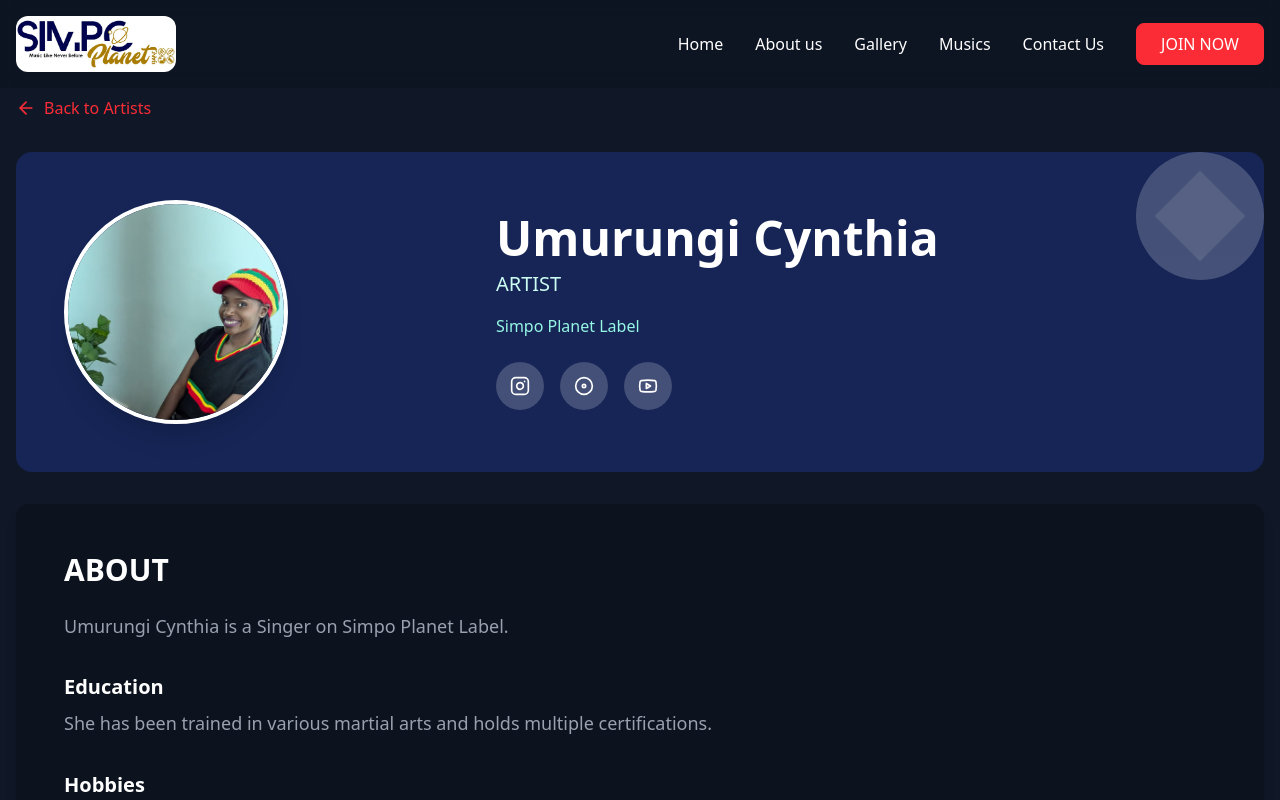
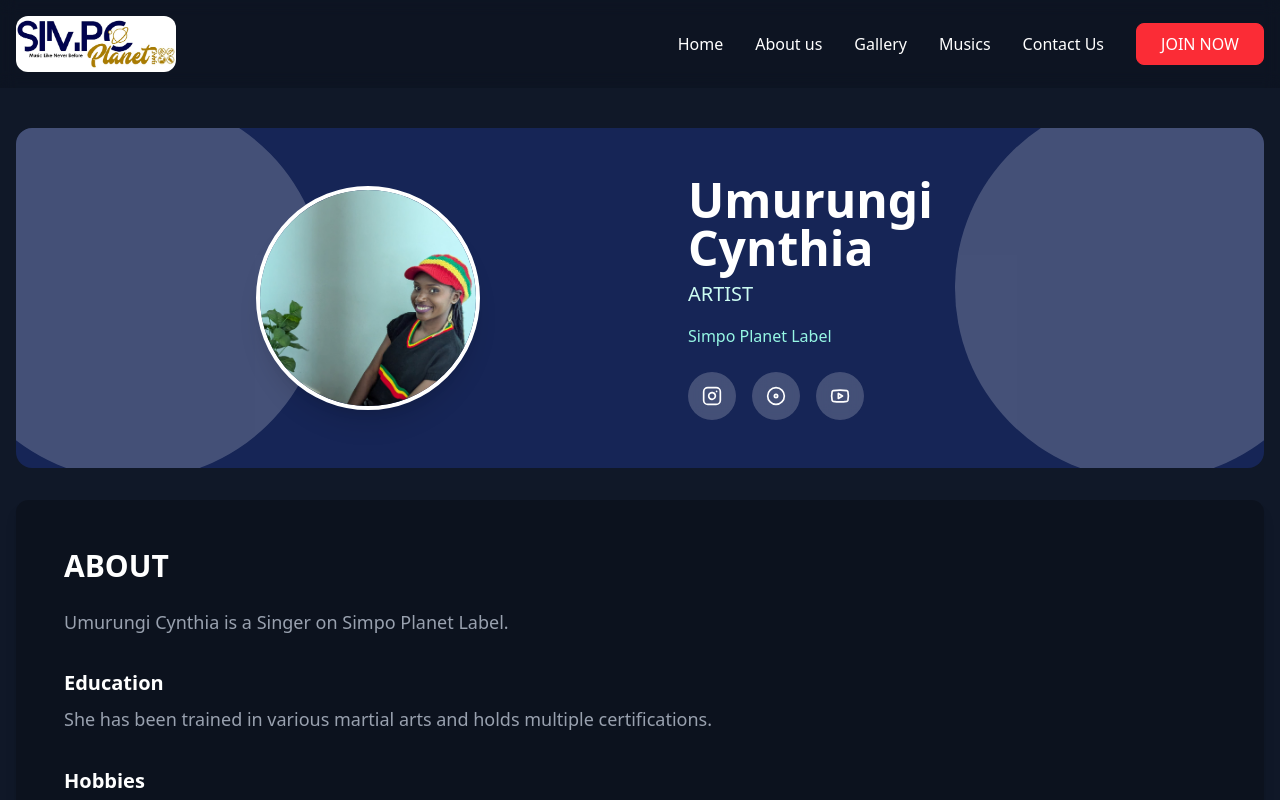
Before and after one commit to Franklin-pro/simpo-planet-studio, a React (Vite) app: page /teacher/1 in a window 1280 px wide. Shown: the top 800 px of the page. Built offline with nearby package versions, Linux system fonts and the light colour scheme.

Commit message:
fix:not found page

```diff
--- a/src/pages/ArtistDetails.tsx
+++ b/src/pages/ArtistDetails.tsx
@@ -1,6 +1,5 @@
 import { useParams, Link } from "react-router-dom";
 import {
-  ArrowLeft,
   Disc,
   Facebook,
   Instagram,
@@ -42,29 +41,19 @@ const ArtistDetails = () => {
 
       <main className="pt-20 pb-20">
         <div className="container mx-auto px-4">
-          {/* Back Button */}
-          <Link
-            to="/"
-            className="inline-flex items-center text-red-500 hover:text-red-600 mb-8 transition-colors"
-          >
-            <ArrowLeft size={20} className="mr-2" />
-            Back to Artists
-          </Link>
+
 
           {/* Hero Section */}
-          <div className="bg-blue-950 rounded-2xl overflow-hidden mb-8">
+          <div className="bg-blue-950 rounded-2xl mt-8 overflow-hidden mb-8">
             <div className="relative p-8 md:p-12">
               {/* Decorative Elements */}
-              <div className="absolute top-0 right-0 w-32 h-32 opacity-20">
+              <div className="absolute top-[-32px] right-[-75px] h-96 w-96 opacity-20">
                 <div className="w-full h-full bg-white rounded-full transform rotate-12"></div>
               </div>
-              <div className="absolute top-8 right-8 w-16 h-16 opacity-10">
-                <div className="w-full h-full bg-white transform rotate-45"></div>
-              </div>
 
-              <div className="flex flex-col md:flex-row items-center relative z-10">
+              <div className="flex flex-col md:flex-row justify-center items-center relative z-10">
                 <div className="md:w-1/3 mb-6 md:mb-0">
-                  <div className="relative">
+                  <div className="relative ">
                     <img
                       src={teacher.image}
                       alt={teacher.name}
@@ -73,7 +62,7 @@ const ArtistDetails = () => {
                   </div>
                 </div>
 
-                <div className="md:w-2/3 md:pl-12 text-center md:text-left">
+                <div className=" md:w-1/3 md:pl-12 text-center md:text-left">
                   <h1 className="text-4xl md:text-5xl font-bold text-white mb-2">
                     {teacher.name}
                   </h1>
@@ -154,6 +143,9 @@ const ArtistDetails = () => {
                   </div>
                 </div>
               </div>
+                   <div className="absolute top-[-32px] left-[-75px]  h-96 w-96 opacity-20">
+                <div className="w-full h-full bg-white rounded-full transform rotate-12"></div>
+              </div>
             </div>
           </div>
 
```
